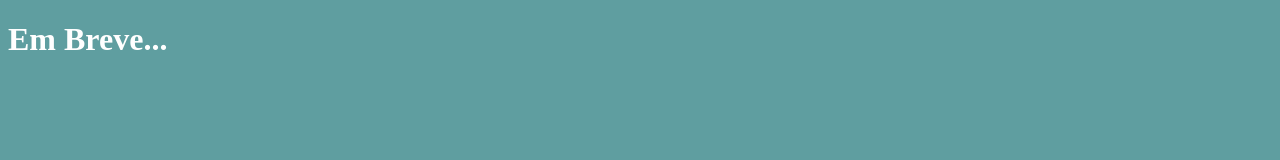
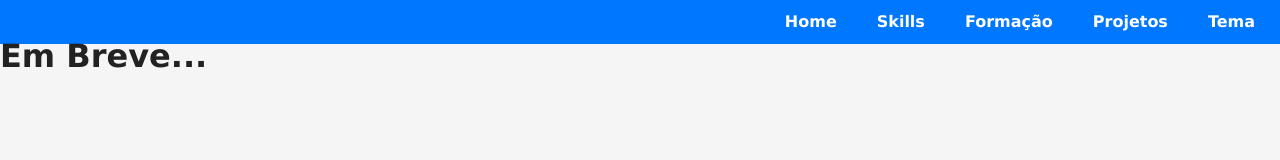
Before and after one commit to biasantana-dev/projeto-portifolio-cursoemvideo, a plain HTML site: page index.html in a window 1280 px wide. Drawn offline with Linux system fonts and the light colour scheme.

Commit message:
menu adicionado

```diff
--- a/estilos/style.css
+++ b/estilos/style.css
@@ -8,7 +8,53 @@
   --fundo-card
 */
 
+* {
+  margin: 0;
+  padding: 0;
+  box-sizing: border-box;
+}
+
+:root {
+  --fundo-principal: #f5f5f5;
+  --texto: #222;
+  --texto-inverso: #fff;
+  --destaque: #07f;
+  --destaque-inverso: #6bf;
+  --fundo-card: #fff;
+}
+
 body {
-  background-color: cadetblue;
-  color: white;
+  font-family: Verdana, Geneva, Tahoma, sans-serif;
+  line-height: 1.5em;
+  background-color: var(--fundo-principal);
+  color: var(--texto);
 }
+
+header {
+  background-color: var(--destaque);
+  color: var(--texto);
+  padding: 10px;
+  display: flex;
+  justify-content: flex-end;
+  align-content: center;
+}
+
+#menu ul{
+  list-style: none;
+  display: flex;
+  gap: 10px;
+}
+
+#menu a {
+  text-decoration: none;
+  color: var(--texto-inverso);
+  font-weight: 600;
+  padding: 12px 15px;
+  border-radius: 5px;
+  transition: background-color 0.4s, color 0.4s;
+}
+
+#menu a:hover {
+  background-color: var(--destaque-inverso);
+  color: var(--destaque);
+}
--- a/index.html
+++ b/index.html
@@ -9,7 +9,15 @@
 </head>
 <body>
     <header>
-
+        <nav id="menu">
+            <ul>
+                <li><a href="#">Home</a></li>
+                <li><a href="#">Skills</a></li>
+                <li><a href="#">Formação</a></li>
+                <li><a href="#">Projetos</a></li>
+                <li><a href="#">Tema</a></li>
+            </ul>
+        </nav>
     </header>
 
     <main>
```
